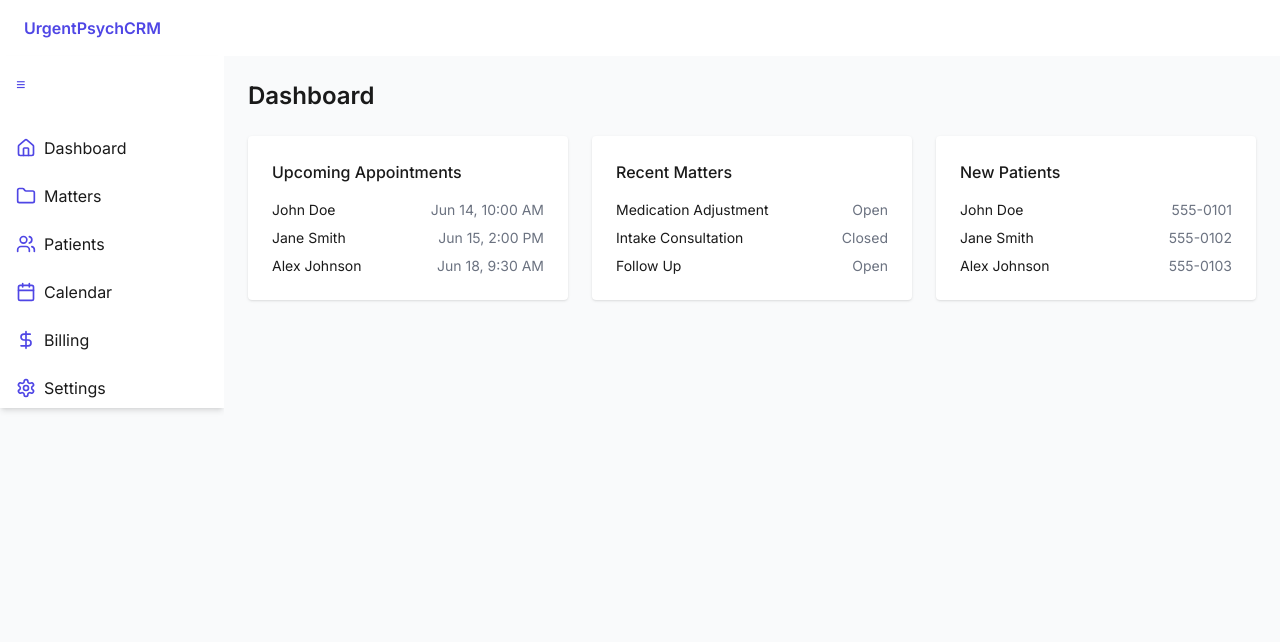
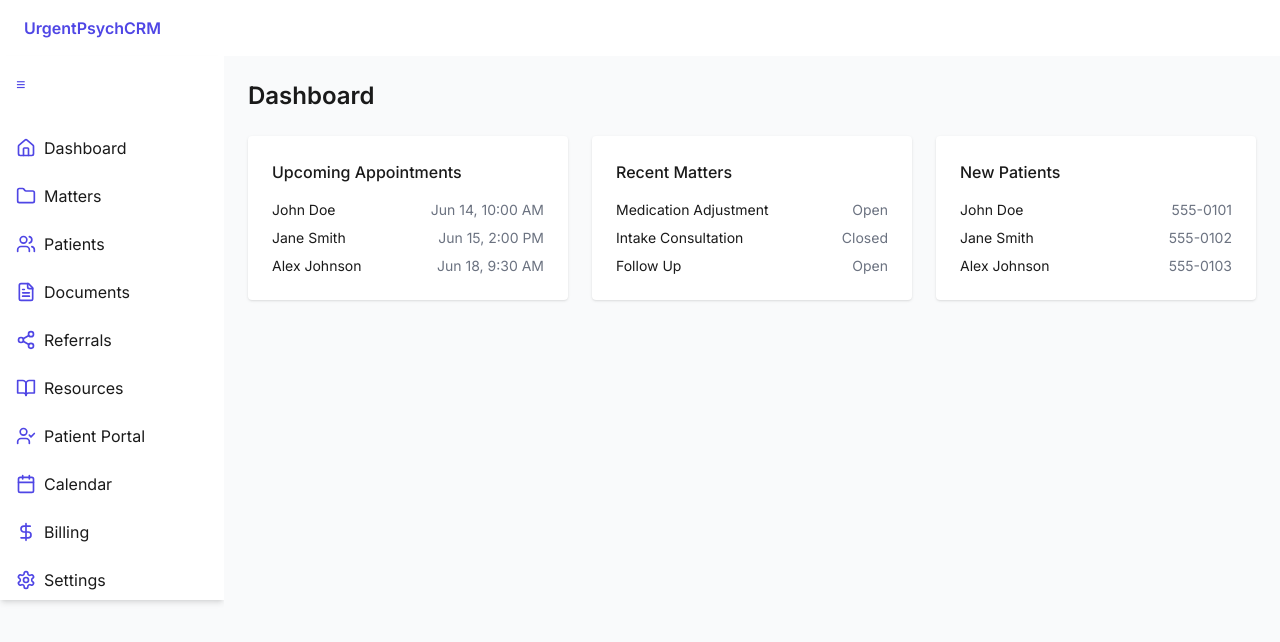
Before and after one commit to sorryforpie/UrgentPsychCRM, a Next.js app: page / in a window 1280 px wide. Shown: the top 642 px of the page. Built offline with nearby package versions, Linux system fonts and the light colour scheme.

Commit message:
Add missing navigation links

```diff
--- a/src/components/Sidebar.tsx
+++ b/src/components/Sidebar.tsx
@@ -8,6 +8,10 @@ import {
   Users,
   Calendar,
   DollarSign,
+  FileText,
+  Share2,
+  BookOpen,
+  UserCheck,
   Settings as SettingsIcon,
 } from 'lucide-react';
 
@@ -15,6 +19,10 @@ const links = [
   { href: '/', label: 'Dashboard', icon: Home },
   { href: '/matters', label: 'Matters', icon: Folder },
   { href: '/patients', label: 'Patients', icon: Users },
+  { href: '/documents', label: 'Documents', icon: FileText },
+  { href: '/referrals', label: 'Referrals', icon: Share2 },
+  { href: '/resources', label: 'Resources', icon: BookOpen },
+  { href: '/portal', label: 'Patient Portal', icon: UserCheck },
   { href: '/calendar', label: 'Calendar', icon: Calendar },
   { href: '/billing', label: 'Billing', icon: DollarSign },
   { href: '/settings', label: 'Settings', icon: SettingsIcon },
```
